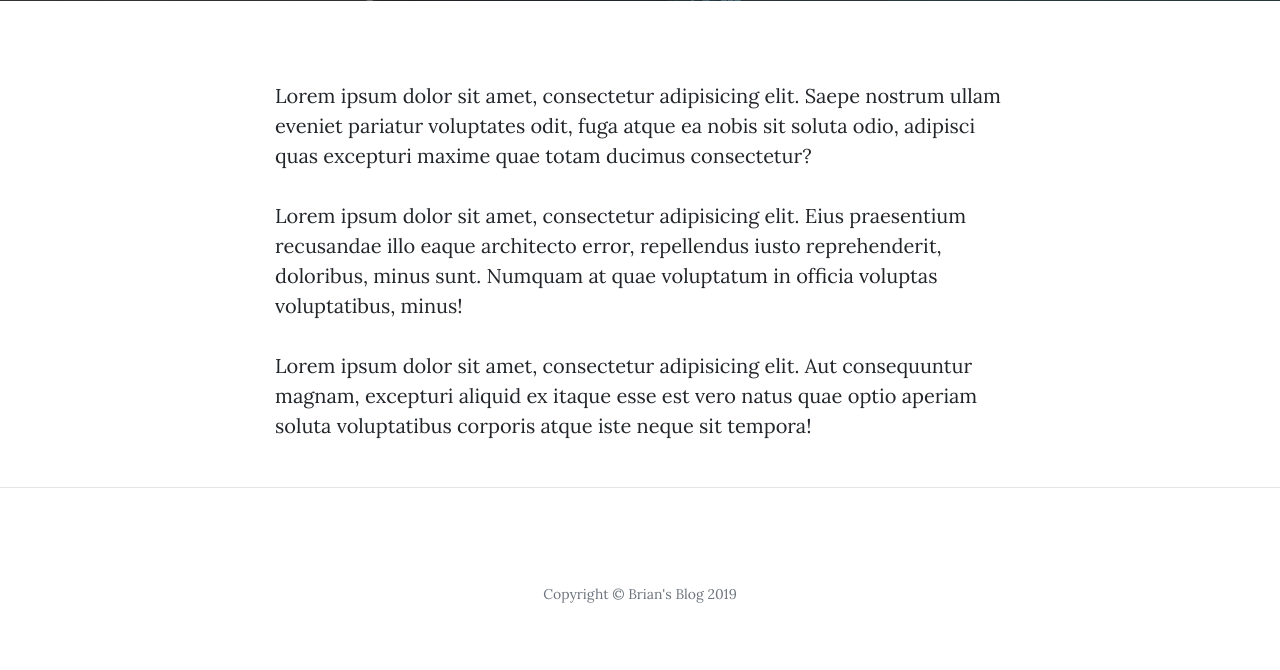
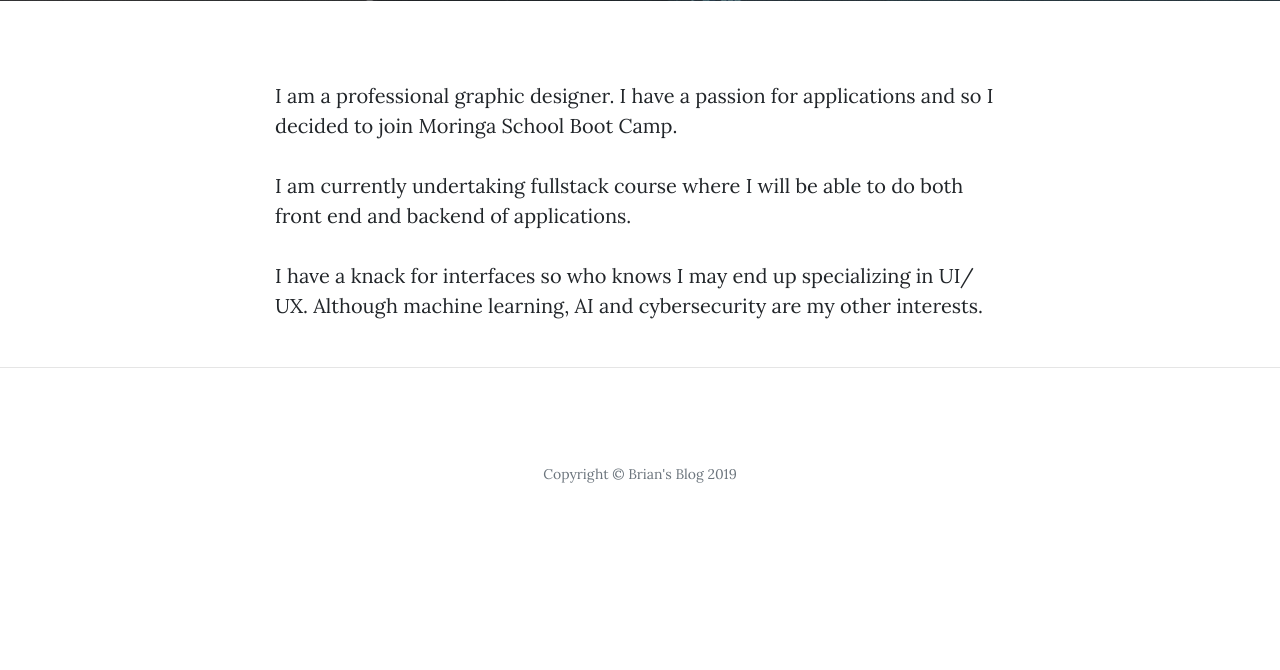
Before and after one commit to bryomajor/my-developer-life, a Flask app: page /about in a window 1280 px wide. Shown: the part 531-1201 px from the top of the page. After the commit the page ends 1014 px from the top, so only its background shows below. Run offline with Flask 2, Linux system fonts and the light colour scheme; some libraries are stand-ins or nearby versions.

Commit message:
Add info about me

```diff
--- a/app/templates/about.html
+++ b/app/templates/about.html
@@ -20,13 +20,9 @@
 <div class="container">
   <div class="row">
     <div class="col-lg-8 col-md-10 mx-auto">
-      <p>Lorem ipsum dolor sit amet, consectetur adipisicing elit. Saepe nostrum ullam eveniet pariatur voluptates odit,
-        fuga atque ea nobis sit soluta odio, adipisci quas excepturi maxime quae totam ducimus consectetur?</p>
-      <p>Lorem ipsum dolor sit amet, consectetur adipisicing elit. Eius praesentium recusandae illo eaque architecto
-        error, repellendus iusto reprehenderit, doloribus, minus sunt. Numquam at quae voluptatum in officia voluptas
-        voluptatibus, minus!</p>
-      <p>Lorem ipsum dolor sit amet, consectetur adipisicing elit. Aut consequuntur magnam, excepturi aliquid ex itaque
-        esse est vero natus quae optio aperiam soluta voluptatibus corporis atque iste neque sit tempora!</p>
+      <p>I am a professional graphic designer. I have a passion for applications and so I decided to join Moringa School Boot Camp.</p>
+      <p>I am currently undertaking fullstack course where I will be able to do both front end and backend of applications.</p>
+      <p>I have a knack for interfaces so who knows I may end up specializing in UI/ UX. Although machine learning, AI and cybersecurity are my other interests.</p>
     </div>
   </div>
 </div>
```
